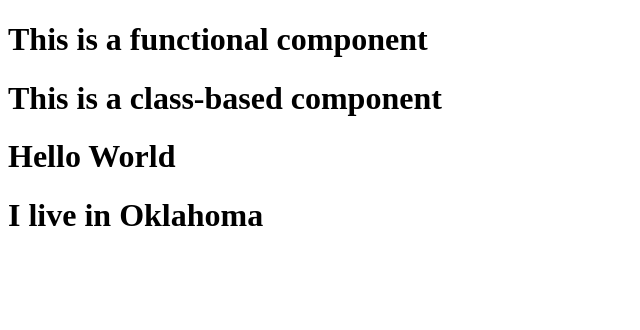
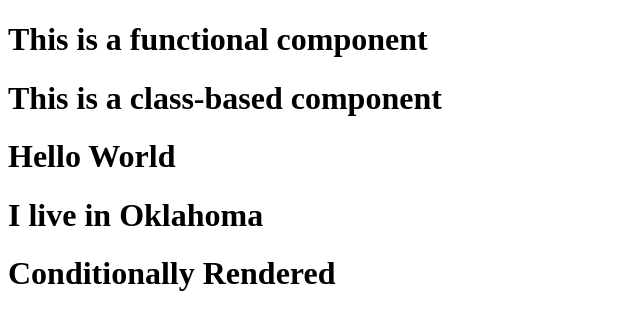
Before and after one commit to justincgreen/react-roadmap, a React (Vite) app: page / in a window 1280 px wide. Shown: the top 330 px of the page, without its empty margins (0-640 px from the left). Built offline with nearby package versions, Linux system fonts and the light colour scheme.

Commit message:
conditional rendering

```diff
--- a/src/App.jsx
+++ b/src/App.jsx
@@ -2,6 +2,7 @@ import FunctionalComponent from "./components/FunctionalComponent"
 import ClassComponent from "./components/ClassComponent"
 import PropsExample from "./components/PropsExample"
 import StateExample from "./components/StateExample"
+import ConditionalRendering from "./components/ConditionalRendering"
 
 function App() {
 
@@ -11,6 +12,7 @@ function App() {
       <ClassComponent />
       <PropsExample greeting="Hello World" />
       <StateExample />
+      <ConditionalRendering isVisible={ true } />
     </>
   )
 }
--- /dev/null
+++ b/src/components/ConditionalRendering.jsx
@@ -0,0 +1,9 @@
+function ConditionalRendering({ isVisible }) {
+  return (
+    <>
+      { isVisible ? <h1>Conditionally Rendered</h1> : null }
+    </>
+  )
+}
+
+export default ConditionalRendering
```
